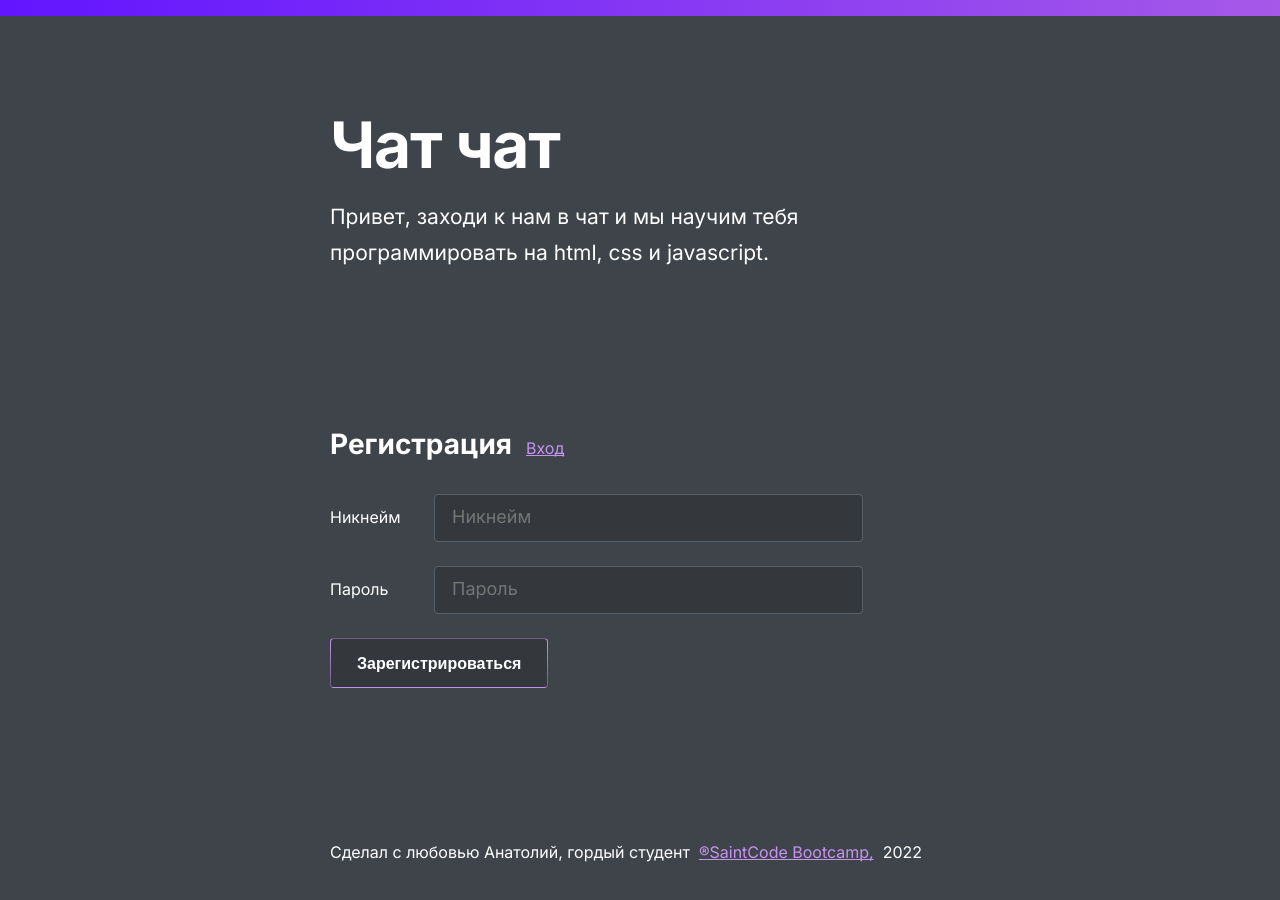
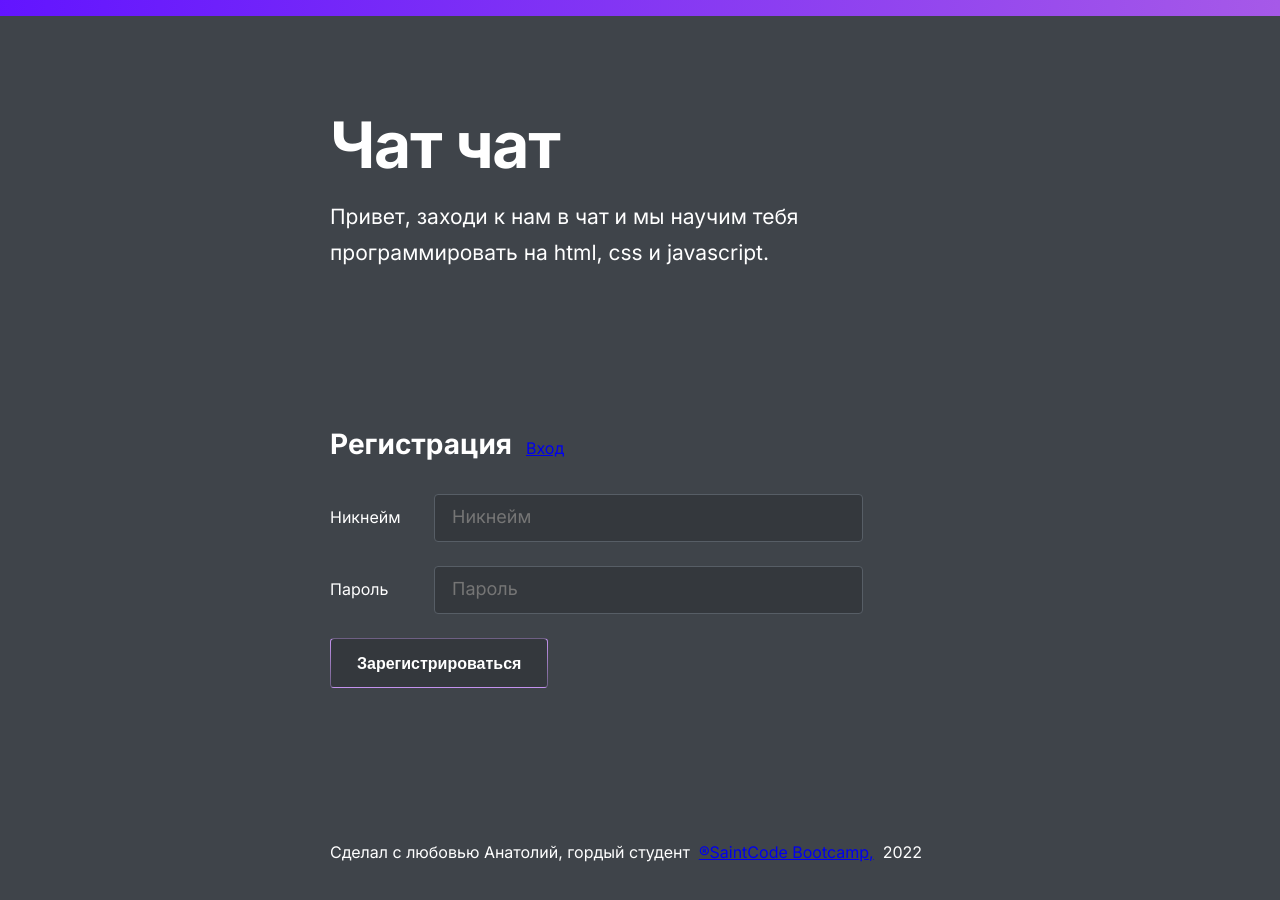
Before and after one commit to AnatolyKostarev/react_chat_socket, a React (Create React App) app: page / in a window 1280 px wide. Shown: the top 900 px of the page. Built offline with nearby package versions, Linux system fonts and the light colour scheme.

Commit message:
Delete <a> styles

```diff
--- a/src/index.css
+++ b/src/index.css
@@ -19,9 +19,3 @@ body {
     sans-serif;
   background: #3f444a;
 }
-
-a {
-  text-decoration: underline;
-  text-decoration-skip-ink: none;
-  color: #c593f0;
-}
```
